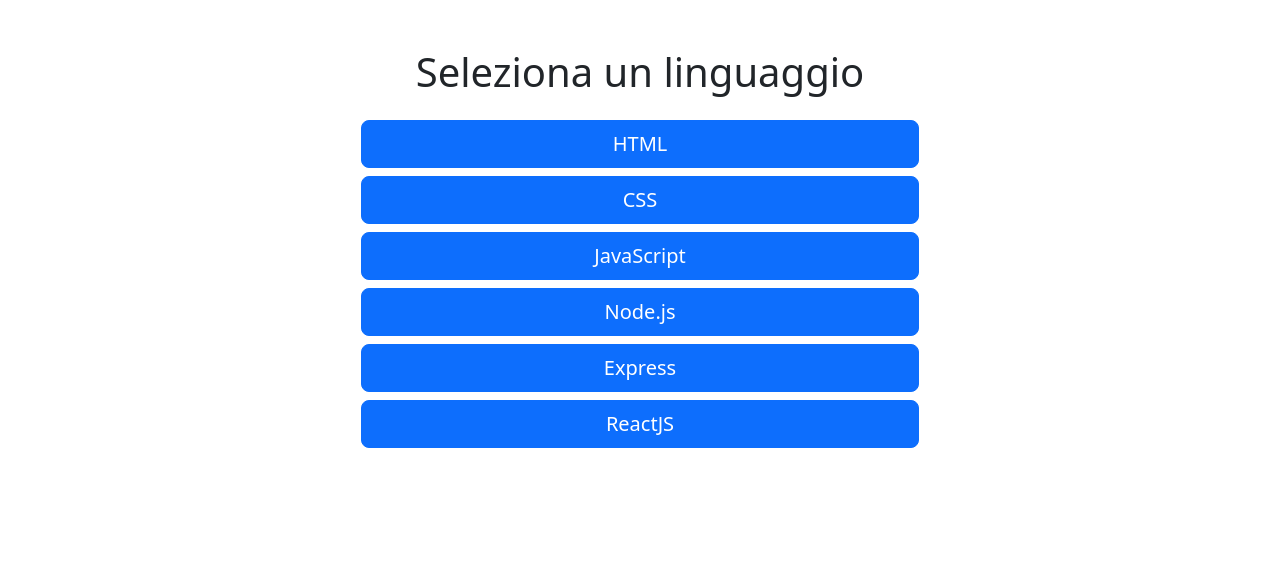
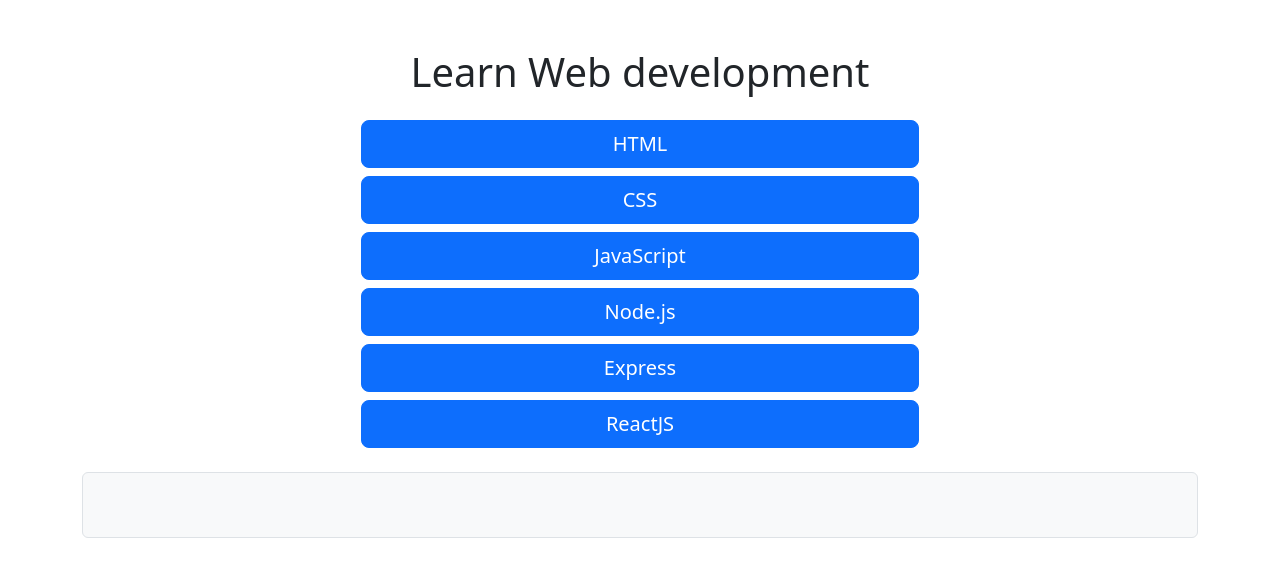
Before and after one commit to luigi-giordano/react-use-state, a React (Vite) app: page / in a window 1280 px wide. Shown: the top 576 px of the page. Built offline with nearby package versions, Linux system fonts and the light colour scheme.

Commit message:
last commit

```diff
--- a/src/App.jsx
+++ b/src/App.jsx
@@ -34,7 +34,7 @@
 ];
 
 const App = () => {
-  const [selectedLanguage, setSelectedLanguage] = useState(null);
+  const [selectedLanguage, setSelectedLanguage] = useState(1);
 
   const handleClick = (language) => {
     setSelectedLanguage(language);
@@ -42,13 +42,14 @@
 
   return (
     <div className="container mt-5">
-      <h1 className="text-center mb-4">Seleziona un linguaggio</h1>
+      <h1 className="text-center mb-4">Learn Web development</h1>
       <div className="d-flex flex-column align-items-center gap-2">
         {languages.map((language) => (
           <button
             key={language.id}
             onClick={() => handleClick(language)}
-            className="btn btn-primary btn-lg w-50"
+            className={`btn btn-primary btn-lg w-50 ${selectedLanguage.id === language.id ? "btn-warning" : "btn-primary"
+              }`}
           >
             {language.title}
           </button>
```
